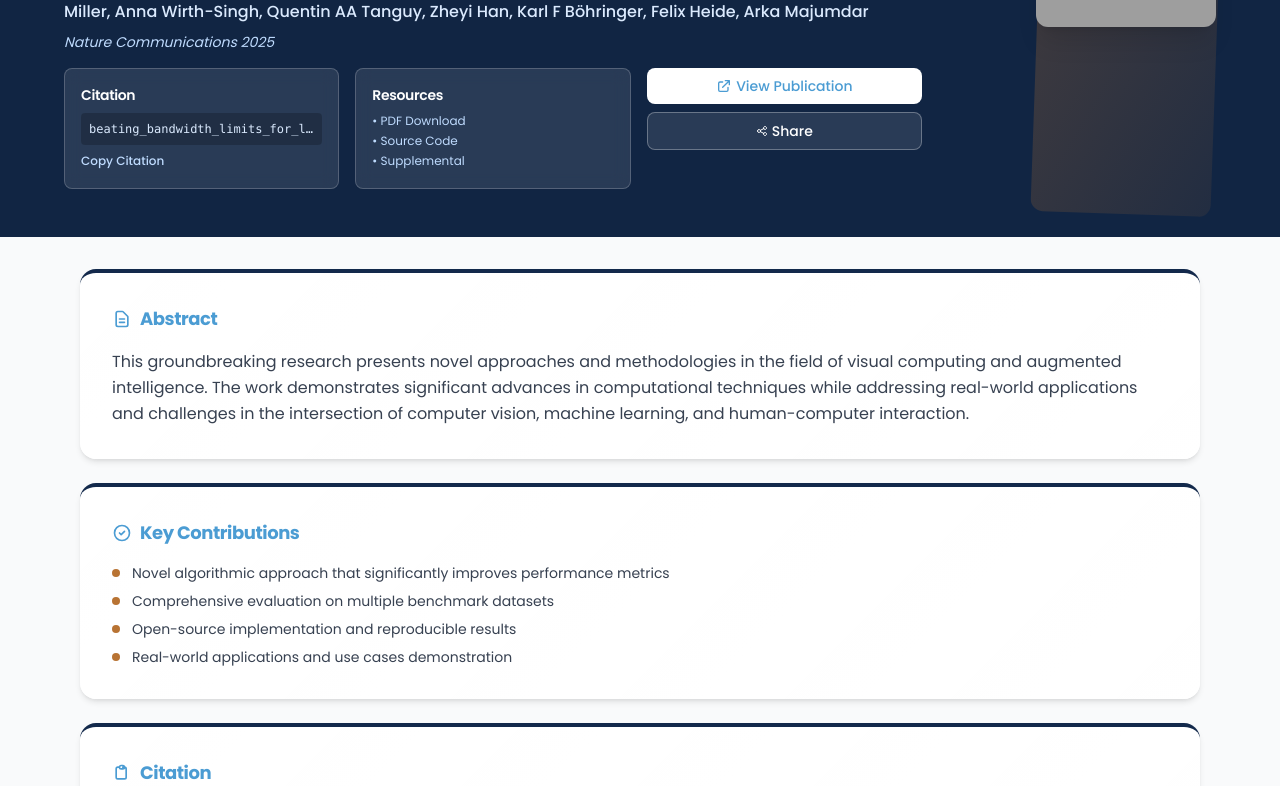
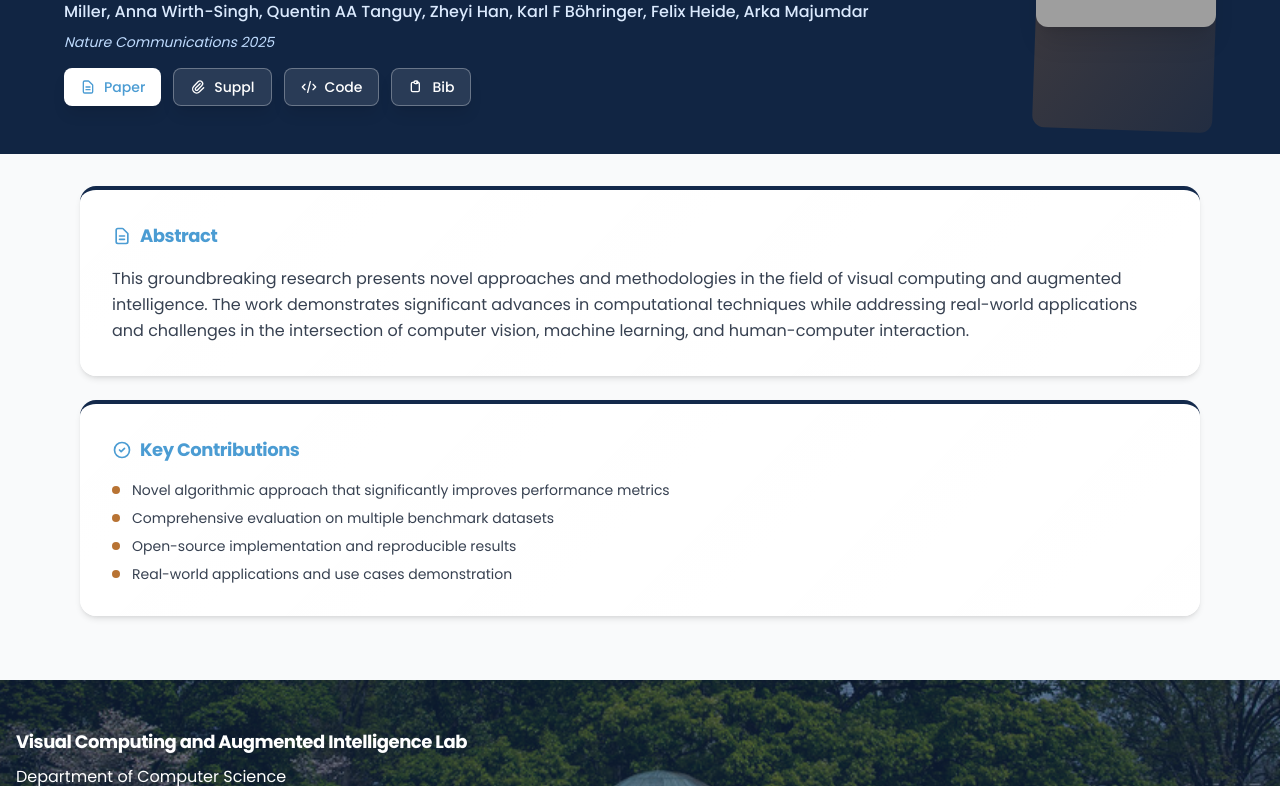
Before and after one commit to riokuchlyan/VisualComputingLabWebsite, a Next.js app: page /publications/beating-bandwidth-limits-for-large-aperture-broadband-nano-optics in a window 1280 px wide. Shown: the part 254-1040 px from the top of the page. Built offline with nearby package versions, Linux system fonts and the light colour scheme; grey boxes are pictures that could not be loaded.

Commit message:
Refactor layout and styling in Home and PublicationDetail components. Enhance button arrangements and responsiveness for action items, ensuring a more intuitive user experience. Update citation handling and improve overall visual consistency across sections.

```diff
--- a/src/app/publications/[slug]/page.tsx
+++ b/src/app/publications/[slug]/page.tsx
@@ -1,3 +1,5 @@
+'use client';
+
 import { publications, Publication } from '../data';
 import { notFound } from 'next/navigation';
 import Link from 'next/link';
@@ -41,64 +43,57 @@ export default async function PublicationDetail({ params }: { params: Promise<{
               <p className="text-base text-blue-100 mb-2 font-medium">{publication.authors}</p>
               <p className="text-sm text-blue-200 mb-4 italic">{publication.meta}</p>
 
-              {/* Publication details in banner */}
-              <div className="grid grid-cols-1 md:grid-cols-3 gap-4 mb-6">
-                {/* Citation */}
-                <div className="bg-white/10 backdrop-blur rounded-lg p-4 border border-white/20">
-                  <h3 className="text-sm font-semibold text-white mb-2">Citation</h3>
-                  <div className="bg-black/20 p-2 rounded text-xs text-blue-100 font-mono">
-                    <div className="truncate">{publication.slug.replace(/-/g, '_')}_2025</div>
-                  </div>
-                  <button className="mt-2 text-xs text-blue-200 hover:text-white transition-colors duration-300 font-medium">
-                    Copy Citation
-                  </button>
-                </div>
-
-                {/* Resources */}
-                <div className="bg-white/10 backdrop-blur rounded-lg p-4 border border-white/20">
-                  <h3 className="text-sm font-semibold text-white mb-2">Resources</h3>
-                  <div className="space-y-1">
+              {/* Action buttons */}
+              <div className="flex flex-wrap gap-3 mb-6">
+                {/* Paper button */}
                 {publication.link && (
                   <a
                     href={publication.link}
                     target="_blank"
                     rel="noopener noreferrer"
-                        className="block text-xs text-blue-200 hover:text-white transition-colors duration-300"
+                    className="bg-white text-carolina-blue hover:bg-dome-copper hover:text-white inline-flex items-center justify-center px-4 py-2 rounded-lg font-medium text-sm transition-colors duration-300 shadow-lg"
                   >
-                        • PDF Download
+                    <svg className="w-4 h-4 mr-2" fill="none" stroke="currentColor" viewBox="0 0 24 24">
+                      <path strokeLinecap="round" strokeLinejoin="round" strokeWidth={2} d="M9 12h6m-6 4h6m2 5H7a2 2 0 01-2-2V5a2 2 0 012-2h5.586a1 1 0 01.707.293l5.414 5.414a1 1 0 01.293.707V19a2 2 0 01-2 2z" />
+                    </svg>
+                    Paper
                   </a>
                 )}
-                    <div className="text-xs text-blue-200 hover:text-white transition-colors duration-300 cursor-pointer">
-                      • Source Code
-                    </div>
-                    <div className="text-xs text-blue-200 hover:text-white transition-colors duration-300 cursor-pointer">
-                      • Supplemental
-                    </div>
-                  </div>
-                </div>
 
-                {/* Action buttons */}
-                <div className="flex flex-col gap-2">
-                  {publication.link && (
-                    <a
-                      href={publication.link}
-                      target="_blank"
-                      rel="noopener noreferrer"
-                      className="bg-white text-carolina-blue hover:bg-dome-copper hover:text-white inline-flex items-center justify-center px-3 py-2 rounded-lg font-medium text-sm transition-colors duration-300"
+                {/* Supplemental button */}
+                <button className="bg-white/10 text-white border border-white/30 hover:bg-white/20 inline-flex items-center justify-center px-4 py-2 rounded-lg font-medium text-sm transition-colors duration-300 shadow-lg">
+                  <svg className="w-4 h-4 mr-2" fill="none" stroke="currentColor" viewBox="0 0 24 24">
+                    <path strokeLinecap="round" strokeLinejoin="round" strokeWidth={2} d="M15.172 7l-6.586 6.586a2 2 0 102.828 2.828l6.414-6.586a4 4 0 00-5.656-5.656l-6.415 6.585a6 6 0 108.486 8.486L20.5 13" />
+                  </svg>
+                  Suppl
+                </button>
+
+                {/* Code button */}
+                <button className="bg-white/10 text-white border border-white/30 hover:bg-white/20 inline-flex items-center justify-center px-4 py-2 rounded-lg font-medium text-sm transition-colors duration-300 shadow-lg">
+                  <svg className="w-4 h-4 mr-2" fill="none" stroke="currentColor" viewBox="0 0 24 24">
+                    <path strokeLinecap="round" strokeLinejoin="round" strokeWidth={2} d="M10 20l4-16m4 4l4 4-4 4M6 16l-4-4 4-4" />
+                  </svg>
+                  Code
+                </button>
+
+                {/* BibTeX button */}
+                <button
+                  className="bg-white/10 text-white border border-white/30 hover:bg-white/20 inline-flex items-center justify-center px-4 py-2 rounded-lg font-medium text-sm transition-colors duration-300 shadow-lg"
+                  onClick={() => {
+                    const citation = `@article{${publication.slug.replace(/-/g, '_')},
+  title={${publication.title}},
+  author={${publication.authors}},
+  journal={${publication.meta}},
+  year={2025}
+}`;
+                    navigator.clipboard.writeText(citation);
+                  }}
                 >
-                      <svg className="w-4 h-4 mr-1" fill="none" stroke="currentColor" viewBox="0 0 24 24">
-                        <path strokeLinecap="round" strokeLinejoin="round" strokeWidth={2} d="M10 6H6a2 2 0 00-2 2v10a2 2 0 002 2h10a2 2 0 002-2v-4M14 4h6m0 0v6m0-6L10 14" />
+                  <svg className="w-4 h-4 mr-2" fill="none" stroke="currentColor" viewBox="0 0 24 24">
+                    <path strokeLinecap="round" strokeLinejoin="round" strokeWidth={2} d="M9 5H7a2 2 0 00-2 2v10a2 2 0 002 2h8a2 2 0 002-2V7a2 2 0 00-2-2h-2M9 5a2 2 0 002 2h2a2 2 0 002-2M9 5a2 2 0 012-2h2a2 2 0 012 2" />
                   </svg>
-                      View Publication
-                    </a>
-                  )}
-                  <button className="bg-white/10 text-white border border-white/30 hover:bg-white/20 inline-flex items-center justify-center px-3 py-2 rounded-lg font-medium text-sm transition-colors duration-300">
-                    <svg className="w-3 h-3 mr-1" fill="none" stroke="currentColor" viewBox="0 0 24 24">
-                      <path strokeLinecap="round" strokeLinejoin="round" strokeWidth={2} d="M8.684 13.342C8.886 12.938 9 12.482 9 12c0-.482-.114-.938-.316-1.342m0 2.684a3 3 0 110-2.684m0 2.684l6.632 3.316m-6.632-6l6.632-3.316m0 0a3 3 0 105.367-2.684 3 3 0 00-5.367 2.684zm0 9.316a3 3 0 105.367 2.684 3 3 0 00-5.367-2.684z" />
-                    </svg>
-                    Share
+                  Bib
                 </button>
-                </div>
               </div>
             </div>
 
@@ -166,28 +161,7 @@ export default async function PublicationDetail({ params }: { params: Promise<{
             </ul>
           </section>
 
-          {/* Full Citation - Expanded version */}
-          <section className="section-card">
-            <h2 className="text-lg font-bold text-carolina-blue mb-4 flex items-center">
-              <svg className="w-5 h-5 mr-2 text-carolina-blue" fill="none" stroke="currentColor" viewBox="0 0 24 24">
-                <path strokeLinecap="round" strokeLinejoin="round" strokeWidth={2} d="M9 5H7a2 2 0 00-2 2v10a2 2 0 002 2h8a2 2 0 002-2V7a2 2 0 00-2-2h-2M9 5a2 2 0 002 2h2a2 2 0 002-2M9 5a2 2 0 012-2h2a2 2 0 012 2" />
-              </svg>
-              Citation
-            </h2>
-            <div className="bg-neutral-50 p-4 rounded-lg border-l-4 border-unc-navy">
-              <pre className="text-xs text-neutral-700 font-mono whitespace-pre-wrap break-words overflow-x-auto">
-{`@article{${publication.slug.replace(/-/g, '_')},
-  title={${publication.title}},
-  author={${publication.authors}},
-  journal={${publication.meta}},
-  year={2025}
-}`}
-              </pre>
-            </div>
-            <button className="mt-3 text-sm text-carolina-blue hover:text-dome-copper transition-colors duration-300 font-medium">
-              Copy Citation
-            </button>
-          </section>
+
         </div>
       </div>
     </div>
```
Also changed, not shown: src/app/page.tsx (+18 -6 lines). Lines whose indentation alone changed are shown as unchanged.
